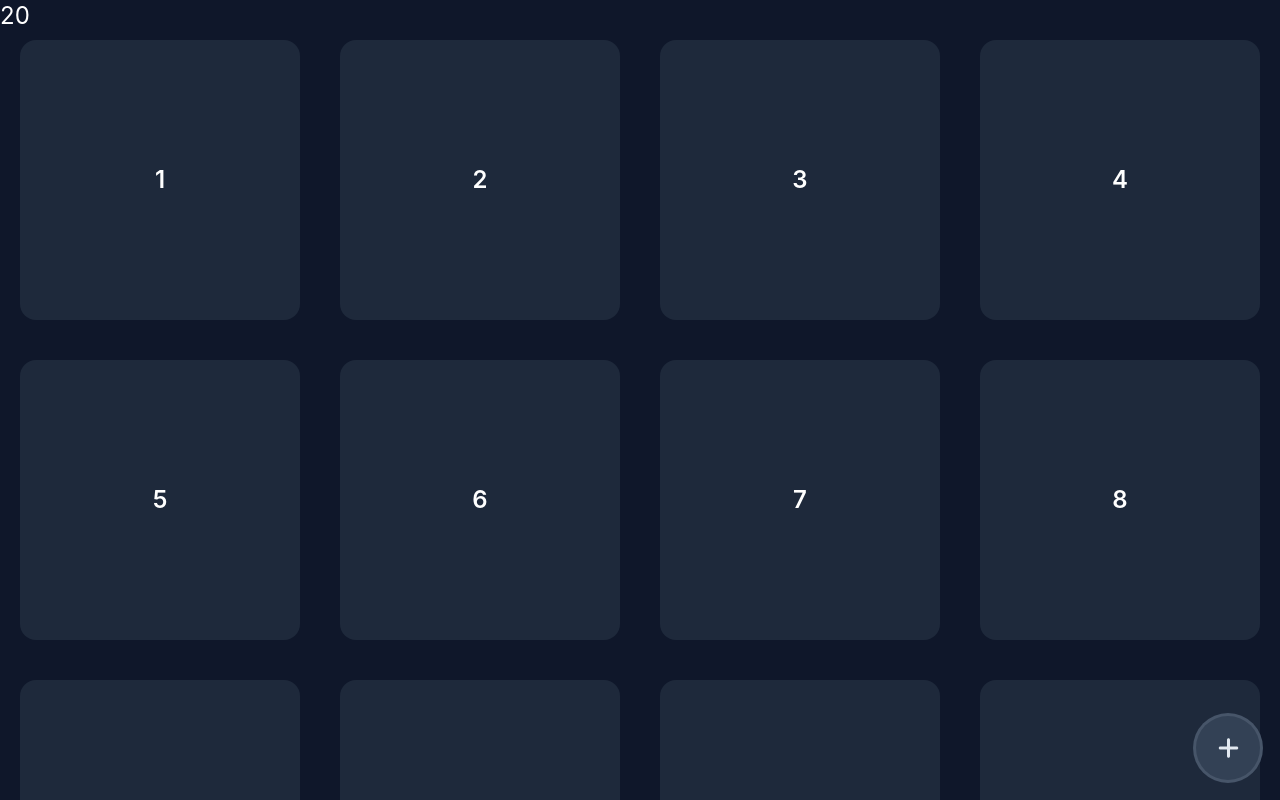
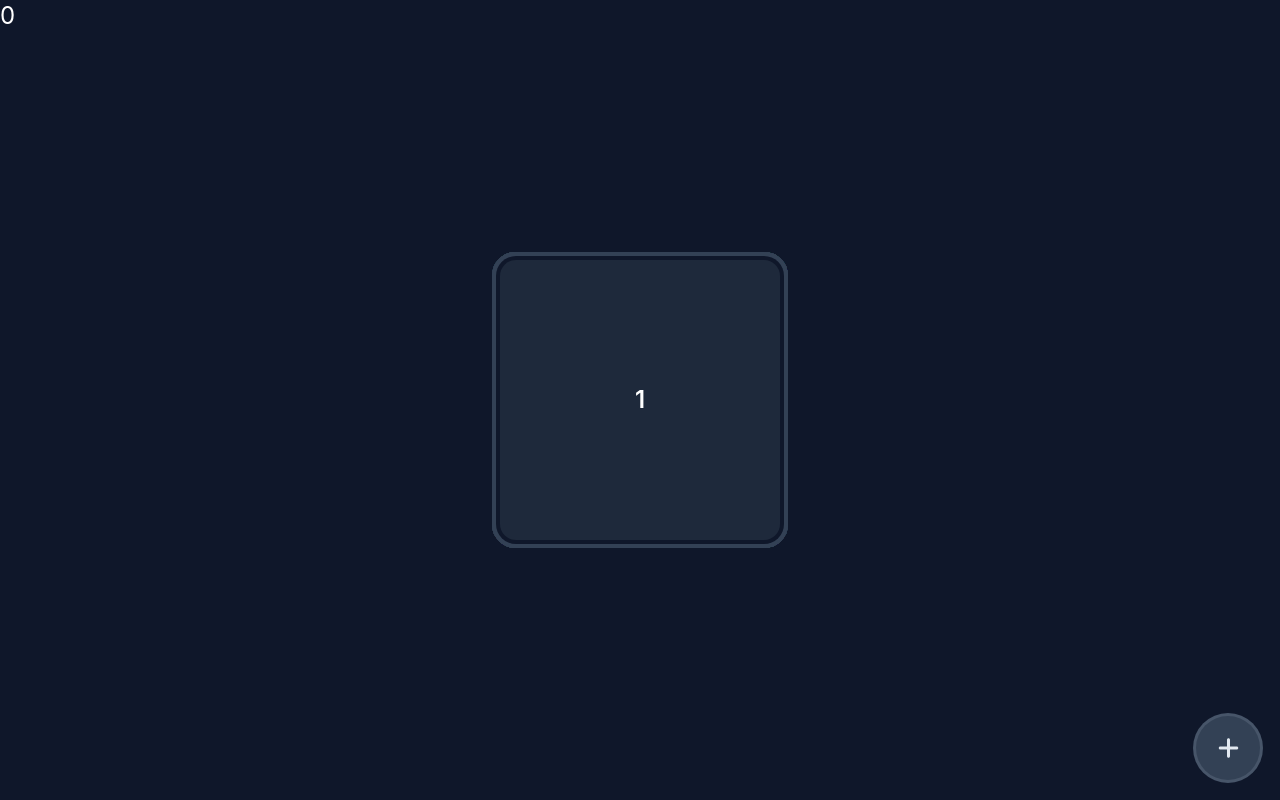
Before and after one commit to presuit/animation-practice, a React (Create React App) app: page /card-scatter in a window 1280 px wide. Shown: the top 800 px of the page. Built offline with nearby package versions, Linux system fonts and the light colour scheme; a web font is replaced by a local one.

Commit message:
card-scatter card design modify

```diff
--- a/src/routes/CardScatter.tsx
+++ b/src/routes/CardScatter.tsx
@@ -8,9 +8,7 @@ const INTERVAL_TIME = 250;
 
 export default function CardScatter() {
   const [lid, setLid] = useState(0);
-  const [intervalTime, setIntervalTime] = useState<number | null>(
-    INTERVAL_TIME
-  );
+  const [intervalTime, setIntervalTime] = useState<number | null>(null);
   useInterval(() => {
     setLid((prev) => prev + 1);
   }, intervalTime);
@@ -26,19 +24,19 @@ export default function CardScatter() {
       <aside className="absolute top-0 left-0">
         <span className="text-2xl text-white">{lid}</span>
       </aside>
-      <main className={`flex flex-wrap py-5 justify-center items-start`}>
+      <main className={`flex flex-wrap p-5 justify-center items-start mx-auto`}>
         {data.map((i, _) =>
           i + 1 <= lid ? (
             <motion.div
               layoutId={i + 1 + ""}
-              className="w-80 h-80 p-5"
+              className="w-60 aspect-square p-5"
               key={i + 1}
             >
               <div
                 onClick={() => {
                   alert(i + 1);
                 }}
-                className="w-full h-full bg-slate-800 rounded-2xl flex justify-center items-center text-2xl text-white font-semibold cursor-pointer"
+                className="w-full h-full bg-slate-800 rounded-2xl flex justify-center items-center text-2xl text-white font-semibold cursor-pointer hover:bg-slate-900 transition-colors ring-2 ring-slate-700 ring-offset-4 ring-offset-slate-900"
               >
                 {i + 1}
               </div>
@@ -47,18 +45,36 @@ export default function CardScatter() {
         )}
       </main>
       {lid === data.length ? null : (
-        <aside className="w-full h-screen fixed top-0 left-0">
-          {reversedData.map((i, _) => (
+        <aside className="w-full h-screen absolute top-0 left-0">
+          {reversedData.map((i, _) => {
+            if (i + 1 === 1) {
+              return (
                 <motion.div
                   layoutId={i + 1 + ""}
                   className="w-80 h-80 p-5 absolute top-0 left-0 right-0 bottom-0 m-auto"
                   key={i + 1}
                 >
-              <div className="w-full h-full bg-slate-700 rounded-2xl flex justify-center items-center text-2xl font-semibold text-white">
+                  <div
+                    onClick={() => setIntervalTime(INTERVAL_TIME)}
+                    className="w-full h-full bg-slate-800 rounded-2xl flex justify-center items-center text-2xl font-semibold  cursor-pointer text-white ring-4 ring-offset-4 ring-offset-slate-900 ring-slate-700 transition-all hover:bg-slate-900"
+                  >
                     {i + 1}
                   </div>
                 </motion.div>
-          ))}
+              );
+            }
+            return (
+              <motion.div
+                layoutId={i + 1 + ""}
+                className="w-80 aspect-square p-5 absolute top-0 left-0 right-0 bottom-0 m-auto"
+                key={i + 1}
+              >
+                <div className="w-full h-full bg-slate-800 rounded-2xl flex justify-center items-center text-2xl font-semibold text-white ring-4 ring-offset-4 ring-offset-slate-900 ring-slate-700">
+                  {i + 1}
+                </div>
+              </motion.div>
+            );
+          })}
         </aside>
       )}
     </div>
```
Lines whose indentation alone changed are shown as unchanged.
